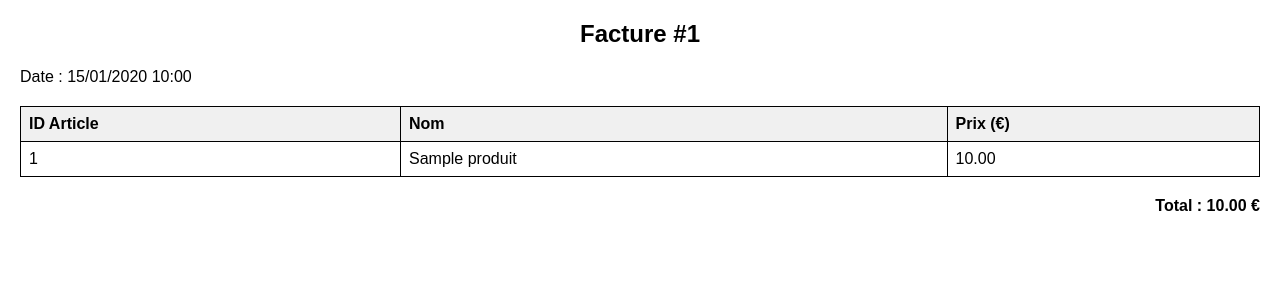
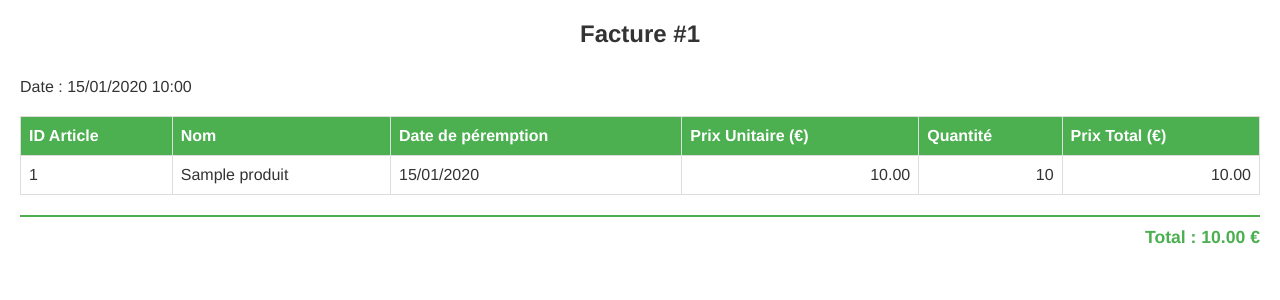
Before and after one commit to TATOUIN/Facture-Generator-Alltoo, a Django app: template gestion/templates/gestion/facture_pdf.html in a window 1280 px wide. Shown: the top 300 px of the page. Run offline with Django 5.2, Linux system fonts and the light colour scheme; the template is opened without the code that fills it: values that come from a table or form of the project are taken from there, others are empty; tables that the repository leaves empty hold one stand-in row (values such as "Sample post").

Commit message:
Ajouts de choix de quantités

```diff
--- a/gestion/models.py
+++ b/gestion/models.py
@@ -10,10 +10,25 @@ class Produit(models.Model):
 
 class Facture(models.Model):
     date = models.DateTimeField(auto_now_add=True)
-    produits = models.ManyToManyField(Produit)
 
+    @property
     def total(self):
-        return sum(p.prix for p in self.produits.all())
+        # Calcul du total à partir des lignes de la facture
+        return sum(ligne.prix_total for ligne in self.lignes.all())
 
+    @property
     def nb_produits(self):
-        return self.produits.count()
+        # Somme des quantités de toutes les lignes
+        return sum(ligne.quantite for ligne in self.lignes.all())
+
+
+class LigneFacture(models.Model):
+    facture = models.ForeignKey(Facture, on_delete=models.CASCADE, related_name='lignes')
+    produit = models.ForeignKey(Produit, on_delete=models.CASCADE)
+    quantite = models.PositiveIntegerField(default=1)
+    prix_unitaire = models.DecimalField(max_digits=8, decimal_places=2)
+    prix_total = models.DecimalField(max_digits=8, decimal_places=2)
+
+    def save(self, *args, **kwargs):
+        self.prix_total = self.prix_unitaire * self.quantite
+        super().save(*args, **kwargs)
--- a/gestion/templates/gestion/facture_pdf.html
+++ b/gestion/templates/gestion/facture_pdf.html
@@ -1,40 +1,79 @@
 <!DOCTYPE html>
 <html lang="fr">
 <head>
-    <meta charset="UTF-8">
+  <meta charset="UTF-8" />
   <title>Facture #{{ facture.id }}</title>
   <style>
-      body { font-family: Arial, sans-serif; margin: 20px; }
-      h2 { text-align: center; }
-      table { width: 100%; border-collapse: collapse; margin-top: 20px; }
-      th, td { border: 1px solid #000; padding: 8px; text-align: left; }
-      th { background-color: #f0f0f0; }
-      .total { text-align: right; margin-top: 20px; font-weight: bold; }
+    body {
+      font-family: 'Helvetica', Arial, sans-serif;
+      font-size: 12pt;
+      color: #333;
+      margin: 20px;
+    }
+    h2 {
+      text-align: center;
+      margin-bottom: 30px;
+    }
+    table {
+      width: 100%;
+      border-collapse: collapse;
+      margin-top: 20px;
+    }
+    th, td {
+      border: 1px solid #ddd;
+      padding: 10px 8px;
+    }
+    th {
+      background-color: #4CAF50;
+      color: white;
+      text-align: left;
+    }
+    tbody tr:nth-child(even) {
+      background-color: #f9f9f9;
+    }
+    td:nth-child(4), td:nth-child(5), td:nth-child(6) {
+      text-align: right;
+    }
+    .total {
+      text-align: right;
+      margin-top: 20px;
+      font-weight: bold;
+      font-size: 1.1em;
+      border-top: 2px solid #4CAF50;
+      padding-top: 10px;
+      color: #4CAF50;
+    }
   </style>
 </head>
 <body>
   <h2>Facture #{{ facture.id }}</h2>
   <p>Date : {{ facture.date|date:"d/m/Y H:i" }}</p>
-
 <table>
   <thead>
     <tr>
       <th>ID Article</th>
       <th>Nom</th>
-        <th>Prix (€)</th>
+      <th>Date de péremption</th>
+      <th>Prix Unitaire (€)</th>
+      <th>Quantité</th>
+      <th>Prix Total (€)</th>
     </tr>
   </thead>
   <tbody>
-      {% for produit in produits %}
+    {% for ligne in facture.lignes.all %}
     <tr>
-        <td>{{ produit.id }}</td>
-        <td>{{ produit.nom }}</td>
-        <td>{{ produit.prix }}</td>
+      <td>{{ ligne.produit.id }}</td>
+      <td>{{ ligne.produit.nom }}</td>
+      <td>{{ ligne.produit.date_peremption|date:"d/m/Y" }}</td>
+      <td>{{ ligne.prix_unitaire }}</td>
+      <td>{{ ligne.quantite }}</td>
+      <td>{{ ligne.prix_total }}</td>
     </tr>
     {% endfor %}
   </tbody>
 </table>
 
 <p class="total">Total : {{ facture.total }} €</p>
+
 </body>
 </html>
```
Also changed, not shown: gestion/templates/gestion/facture_creer.html (+45 -7 lines), gestion/templates/gestion/facture_detail.html (+6 -16 lines), gestion/views.py (+39 -19 lines), gestion/migrations/0002_lignefacture.py (added). Lines whose indentation alone changed are shown as unchanged.
